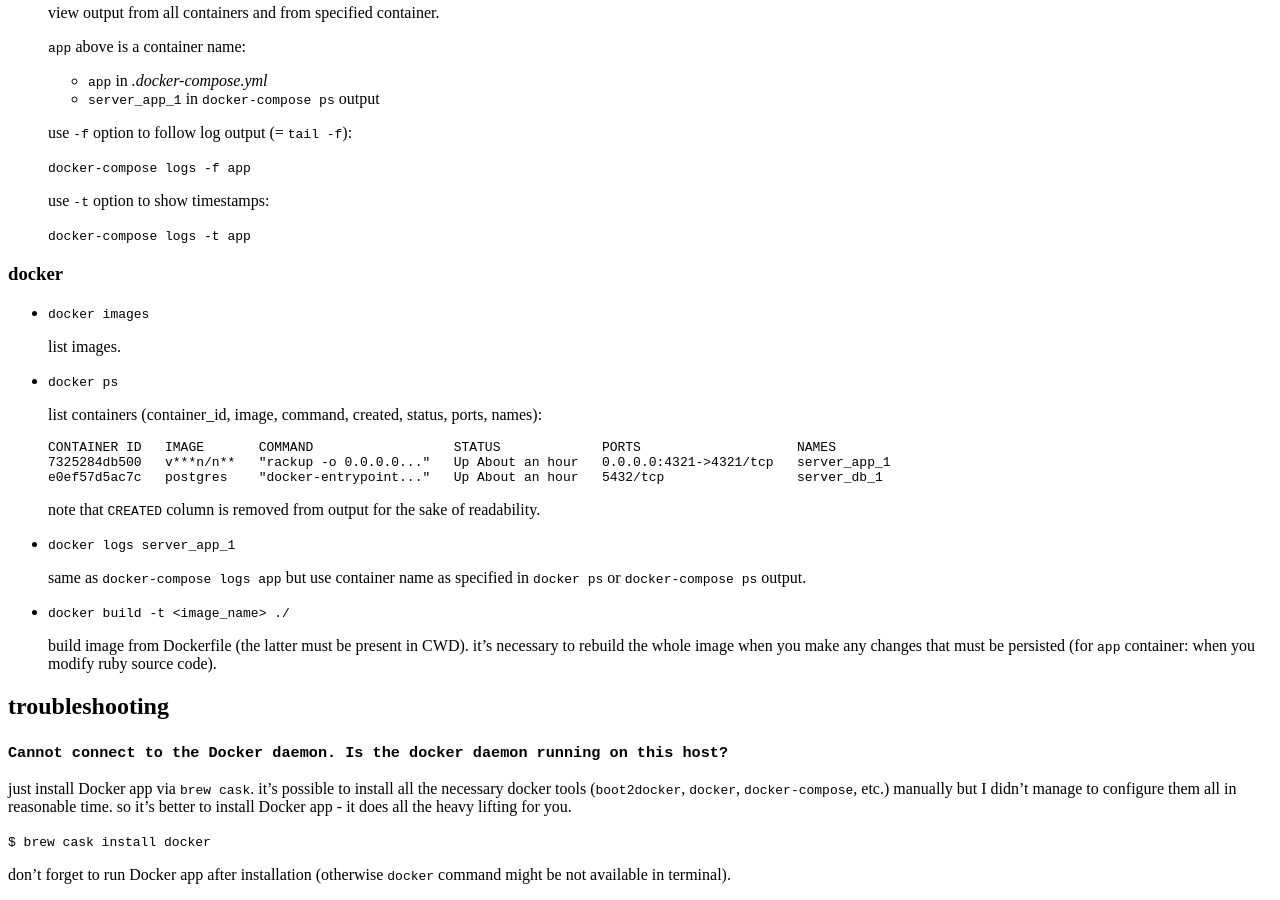
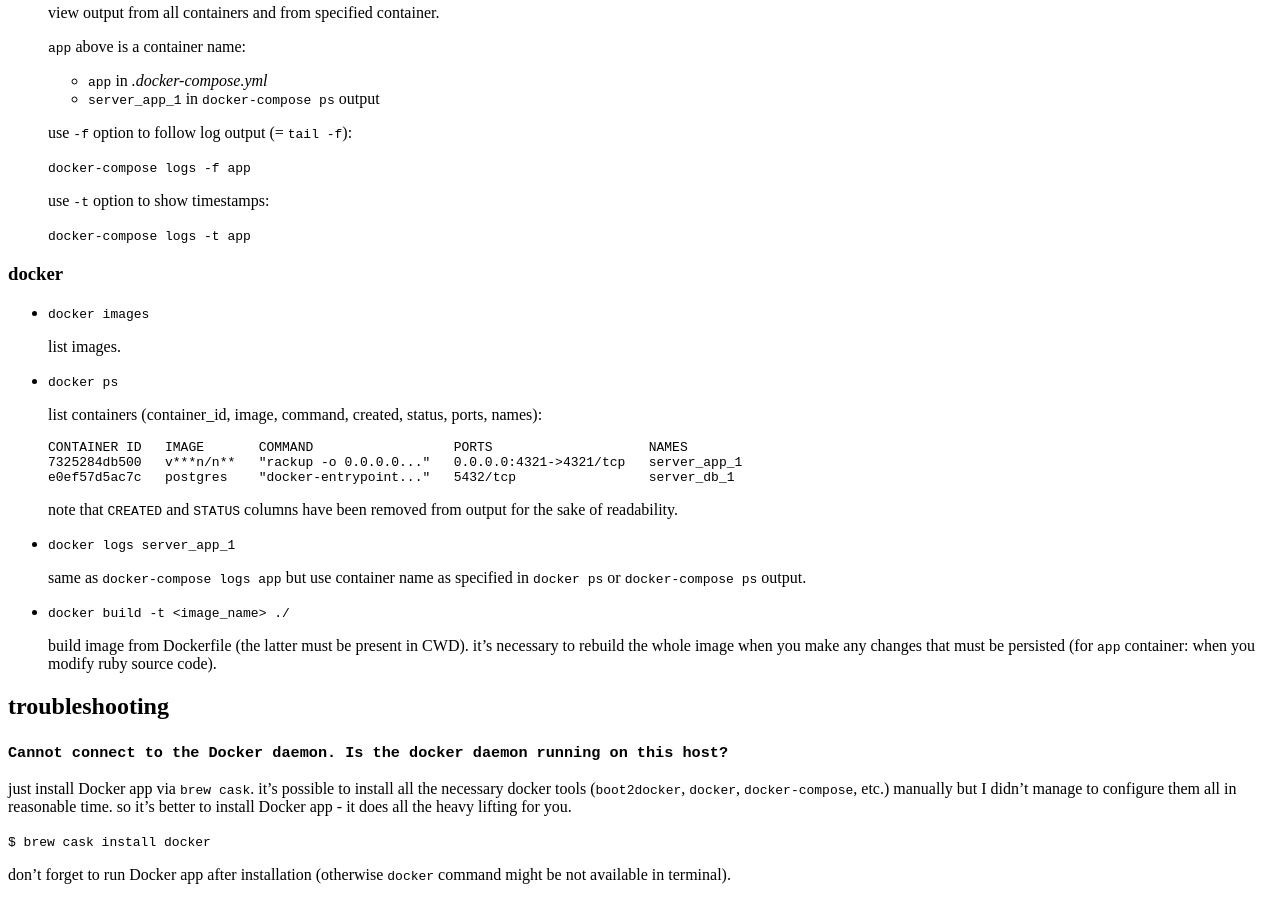
Before and after one commit to tap349/tap349.github.io, a Jekyll site: the page built from _posts/2017-04-06-docker.md, in a window 1280 px wide and 900 px high, scrolled down 681 px. Built offline with Jekyll 4.4.1, drawn with Linux system fonts in a browser that asks for light colours.

Commit message:
update 2017-04-07_04:28:13

````diff
--- a/_posts/2017-04-06-docker.md
+++ b/_posts/2017-04-06-docker.md
@@ -62,12 +62,13 @@ first steps with Docker and troubleshooting.
   list containers (container_id, image, command, created, status, ports, names):
 
   ```
-  CONTAINER ID   IMAGE       COMMAND                  STATUS             PORTS                    NAMES
-  7325284db500   v***n/n**   "rackup -o 0.0.0.0..."   Up About an hour   0.0.0.0:4321->4321/tcp   server_app_1
-  e0ef57d5ac7c   postgres    "docker-entrypoint..."   Up About an hour   5432/tcp                 server_db_1
+  CONTAINER ID   IMAGE       COMMAND                  PORTS                    NAMES
+  7325284db500   v***n/n**   "rackup -o 0.0.0.0..."   0.0.0.0:4321->4321/tcp   server_app_1
+  e0ef57d5ac7c   postgres    "docker-entrypoint..."   5432/tcp                 server_db_1
   ```
 
-  note that `CREATED` column is removed from output for the sake of readability.
+  note that `CREATED` and `STATUS` columns have been removed from output for
+  the sake of readability.
 
 - `docker logs server_app_1`
 
````
